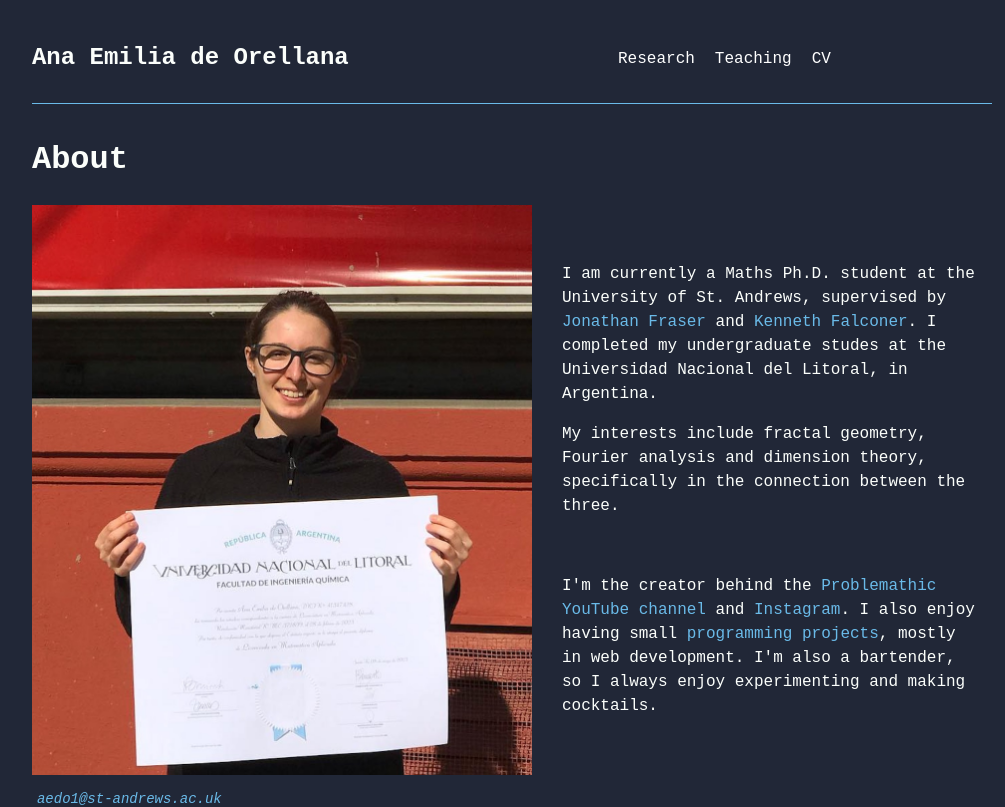
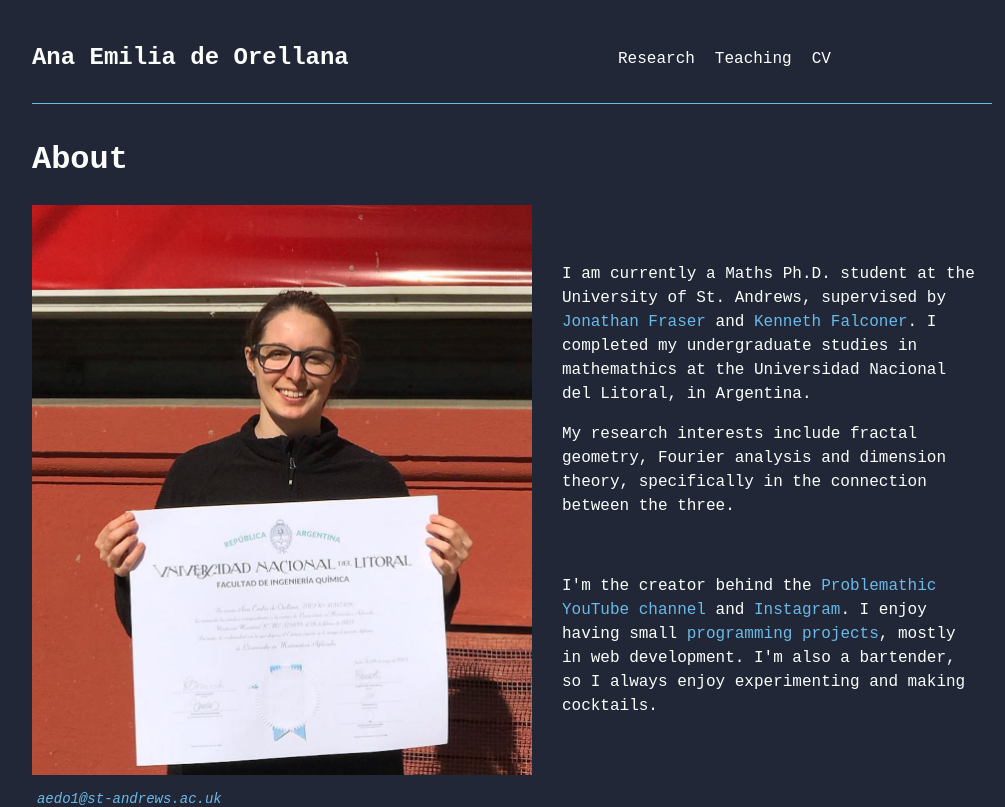
Before and after one commit to AnadeOre/anadeore.github.io, a Next.js app: page / in a window 1280 px wide. Shown: the top 807 px of the page, without its empty margins (128-1133 px from the left). Built offline with nearby package versions, Linux system fonts and the light colour scheme.

Commit message:
Update about me

```diff
--- a/src/app/page.js
+++ b/src/app/page.js
@@ -30,11 +30,11 @@ export default function Home() {
               href='https://kennethfalconer.github.io'>
               Kenneth Falconer
             </Link>
-            . I completed my undergraduate studes at the Universidad Nacional
-            del Litoral, in Argentina.
+            . I completed my undergraduate studies in mathemathics at the
+            Universidad Nacional del Litoral, in Argentina.
           </p>
           <p>
-            My interests include fractal geometry, Fourier analysis and
+            My research interests include fractal geometry, Fourier analysis and
             dimension theory, specifically in the connection between the three.
           </p>
           <br />
@@ -53,7 +53,7 @@ export default function Home() {
               className='linkDecor'>
               Instagram
             </Link>
-            . I also enjoy having small{' '}
+            . I enjoy having small{' '}
             <Link
               href='https://github.com/AnadeOre'
               target='_blank'
```
